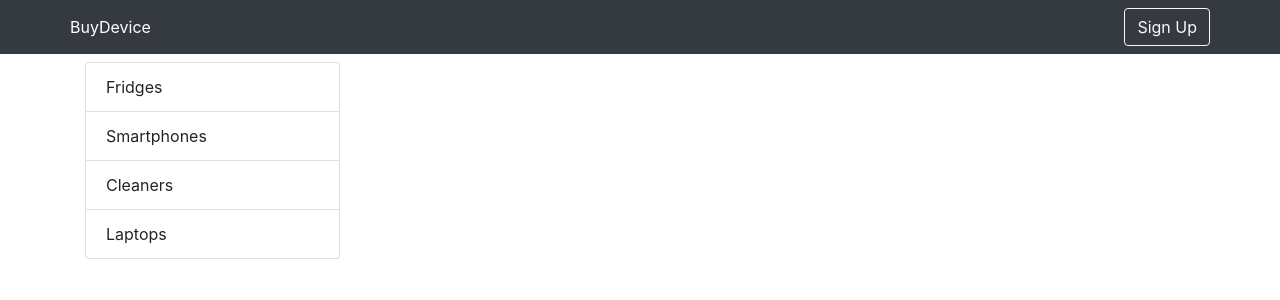
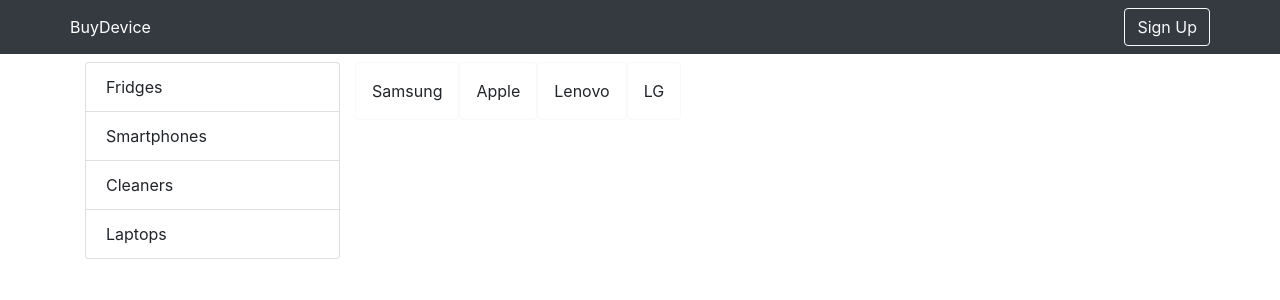
Before and after one commit to Abdulloh76/PERN-test, a React (Create React App) app in the folder client/: page /shop in a window 1280 px wide. Shown: the top 300 px of the page. Built offline with nearby package versions, Linux system fonts and the light colour scheme.

Commit message:
feat: brandbar on shop page

```diff
--- /dev/null
+++ b/client/src/components/BrandBar.jsx
@@ -0,0 +1,30 @@
+import React from 'react';
+import { Card, Row } from 'react-bootstrap';
+import { useDispatch, useSelector } from 'react-redux';
+import {
+  setSelectedBrandAction,
+  setSelectedTypeAction,
+} from '../store/deviceReducer';
+
+const BrandBar = () => {
+  const dispatch = useDispatch();
+  const device = useSelector((store) => store.device);
+
+  return (
+    <Row className='d-flex'>
+      {device.brands.map((brand) => (
+        <Card
+          style={{cursor: 'pointer'}}
+          key={brand.id}
+          className='p-3'
+          onClick={() => dispatch(setSelectedBrandAction(brand))}
+          border={brand.id === device.selectedBrand.id ? 'danger' : 'light'}
+        >
+          {brand.name}
+        </Card>
+      ))}
+    </Row>
+  );
+};
+
+export default BrandBar;
--- a/client/src/pages/Shop.jsx
+++ b/client/src/pages/Shop.jsx
@@ -1,5 +1,6 @@
 import React from 'react'
 import { Col, Container, Row } from 'react-bootstrap';
+import BrandBar from '../components/BrandBar';
 import TypeBar from '../components/TypeBar';
 
 const Shop = () => {
@@ -11,7 +12,7 @@
           <TypeBar />
         </Col>
         <Col md={9}>
-
+          <BrandBar />
         </Col>
       </Row>
     </Container>
--- a/client/src/store/deviceReducer.js
+++ b/client/src/store/deviceReducer.js
@@ -8,6 +8,8 @@
   brands: [
     { id: 1, name: 'Samsung' },
     { id: 2, name: 'Apple' },
+    { id: 3, name: 'Lenovo' },
+    { id: 4, name: 'LG' },
   ],
   devices: [],
   selectedType: {},
```
